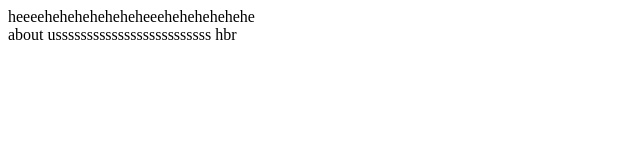
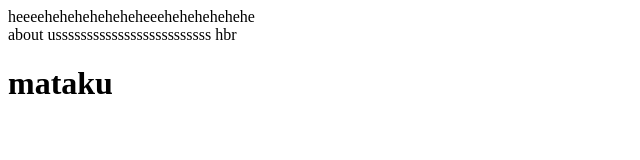
Before and after one commit to sandez69/MyProject, a plain HTML site: page about.html in a window 1280 px wide. Shown: the whole page, without its empty margins (0-640 px from the left). Drawn offline with Linux system fonts and the light colour scheme.

Commit message:
this is mesage

```diff
--- a/about.html
+++ b/about.html
@@ -10,6 +10,14 @@
     heeeeheheheheheheheeehehehehehehe <br>
     about usssssssssssssssssssssssss
     hbr
+
+    <!--
+        this is from sandesh
+     -->
+
+<h1> mataku </h1>
+
+     <!--  -->
     <br>
 
 </body>
```
